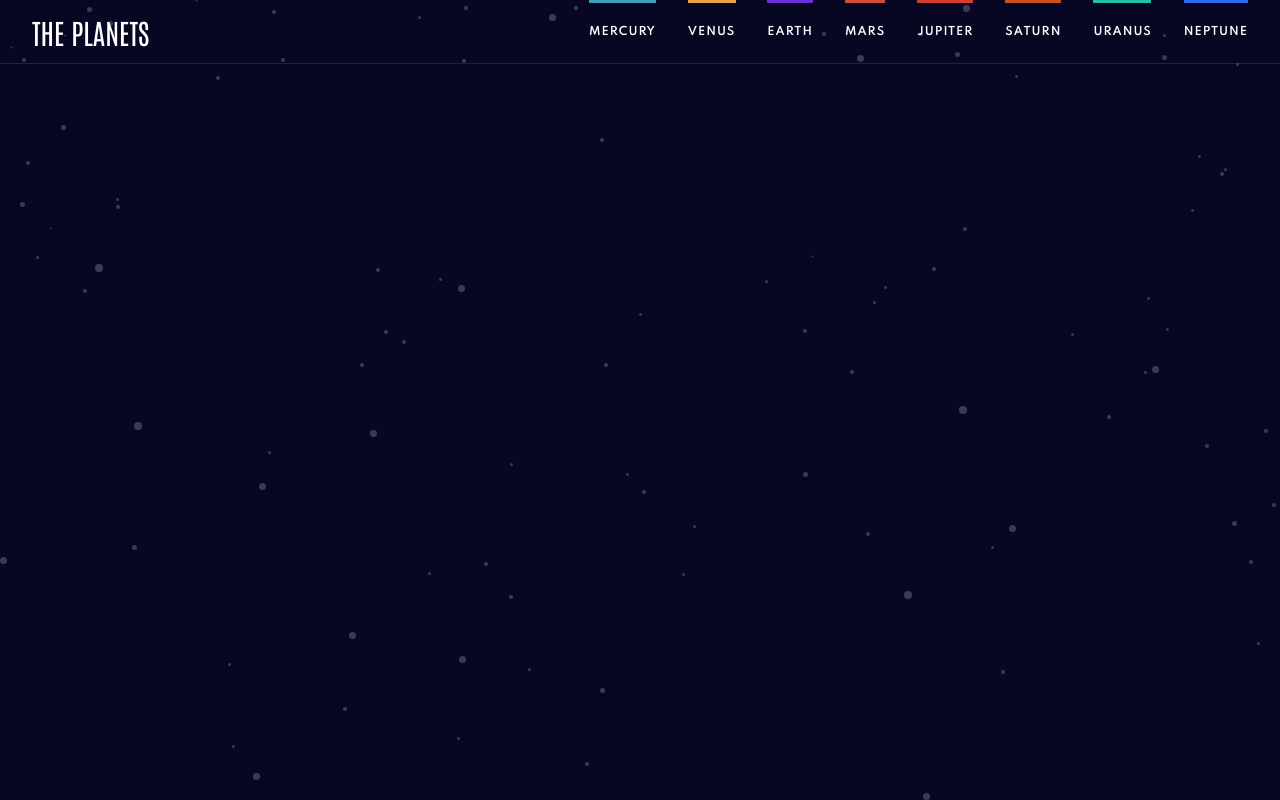
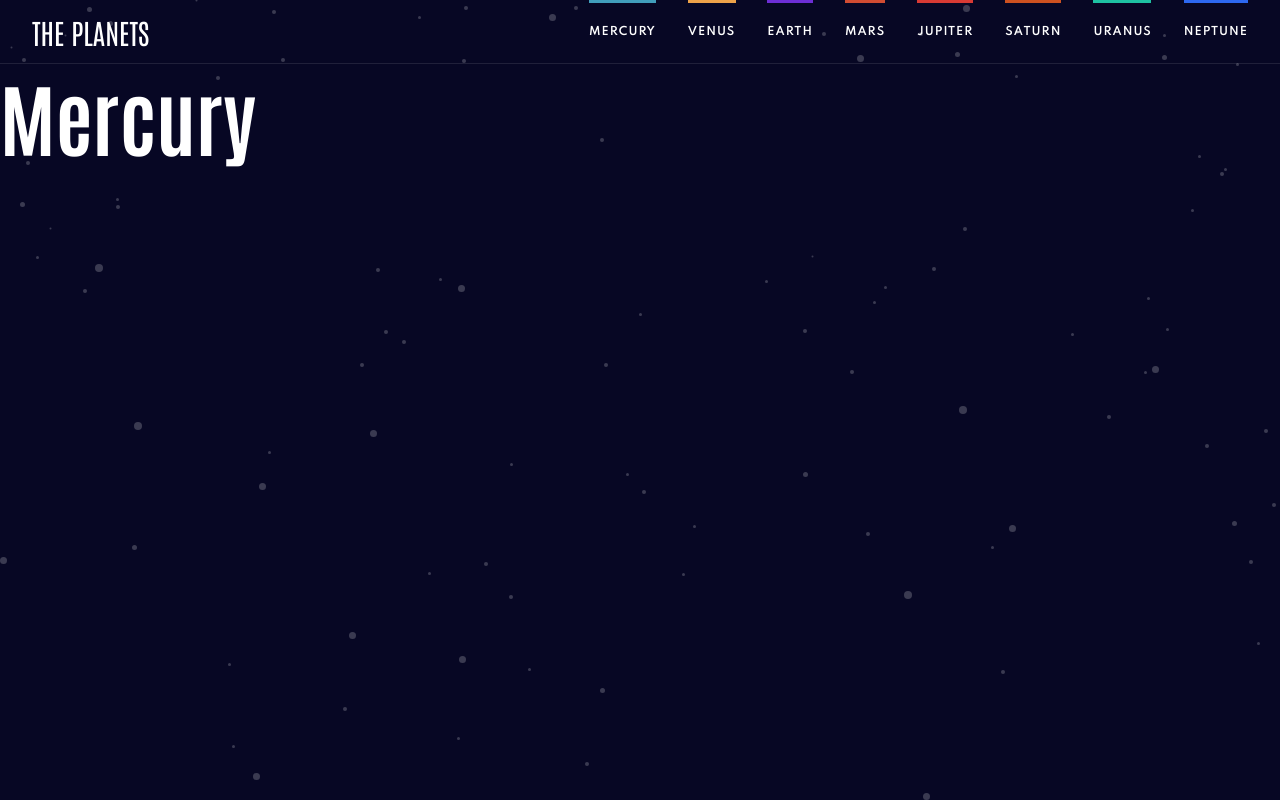
Before and after one commit to pedrodruviaro/planets-frontendmenthor, a React (Create React App) app: page / in a window 1280 px wide. Built offline with nearby package versions, Linux system fonts and the light colour scheme.

Commit message:
definindo contexto e container

```diff
--- a/src/App.jsx
+++ b/src/App.jsx
@@ -1,12 +1,16 @@
 import React from "react";
 import { Header } from "./components/Header";
+import { Planet } from "./containers/Planet";
+import { DataContextProvider } from "./context/DataContext";
 import { AppWrapper } from "./styles.jsx/GlobalStyles";
 
 export const App = () => {
     return (
         <AppWrapper>
-            <Header />
-
+            <DataContextProvider>
+                <Header />
+                <Planet />
+            </DataContextProvider>
         </AppWrapper>
     );
 };
--- a/src/components/Header/index.jsx
+++ b/src/components/Header/index.jsx
@@ -1,19 +1,29 @@
 import React, { useState } from "react";
 import { Container, Hamburger, LinkNav } from "./styles.jsx";
+import { useData } from "../../hooks/useData";
 
 import planets from "../../data/data.json";
-
 const planetsNames = Object.keys(planets);
 
 export const Header = () => {
     const [navbarOpen, setNavbarOpen] = useState(false);
+    const { changeCurrent } = useData();
+
+    function handleClick(e) {
+        const name = e.target.textContent.toLowerCase();
+        changeCurrent(name);
+    }
 
     return (
         <Container active={navbarOpen}>
             <h1>The planets</h1>
             <nav>
                 {planetsNames.map((name) => (
-                    <LinkNav color={planets[name].color} href="/" key={name}>
+                    <LinkNav
+                        color={planets[name].color}
+                        key={name}
+                        onClick={handleClick}
+                    >
                         {name}
                     </LinkNav>
                 ))}
--- a/src/components/Header/styles.jsx
+++ b/src/components/Header/styles.jsx
@@ -57,7 +57,7 @@ export const Container = styled.header`
     }
 `;
 
-export const LinkNav = styled.a`
+export const LinkNav = styled.span`
     text-transform: uppercase;
     font-size: 0.6875rem;
     font-weight: 700;
@@ -65,6 +65,8 @@ export const LinkNav = styled.a`
     display: block;
     position: relative;
     line-height: 4rem;
+
+    cursor: pointer;
 
     @media (min-width: 45rem) {
         &::before {
--- /dev/null
+++ b/src/containers/Planet/index.jsx
@@ -0,0 +1,17 @@
+import React, { useEffect } from "react";
+import { useData } from "../../hooks/useData.js";
+import { Container } from "./styles.jsx";
+
+export const Planet = () => {
+    const { current } = useData();
+
+    useEffect(() => {
+        console.log(current);
+    }, [current]);
+
+    return (
+        <Container>
+            <h1>{current.title}</h1>
+        </Container>
+    );
+};
--- /dev/null
+++ b/src/containers/Planet/styles.jsx
@@ -0,0 +1,3 @@
+import styled from "styled-components";
+
+export const Container = styled.main``;
--- /dev/null
+++ b/src/context/DataContext.jsx
@@ -0,0 +1,20 @@
+import React, { createContext, useState } from "react";
+import planets from "../data/data.json";
+
+export const DataContext = createContext();
+DataContext.displayName = "Data Planets Context";
+
+export const DataContextProvider = ({ children }) => {
+    const [current, setCurrent] = useState(planets.mercury);
+
+    function changeCurrent(value) {
+        const newPlanet = planets[value];
+        setCurrent(newPlanet);
+    }
+
+    return (
+        <DataContext.Provider value={{ current, changeCurrent }}>
+            {children}
+        </DataContext.Provider>
+    );
+};
--- /dev/null
+++ b/src/hooks/useData.js
@@ -0,0 +1,7 @@
+import { useContext } from "react";
+import { DataContext } from "../context/DataContext";
+
+export const useData = () => {
+    const values = useContext(DataContext);
+    return values;
+};
```
